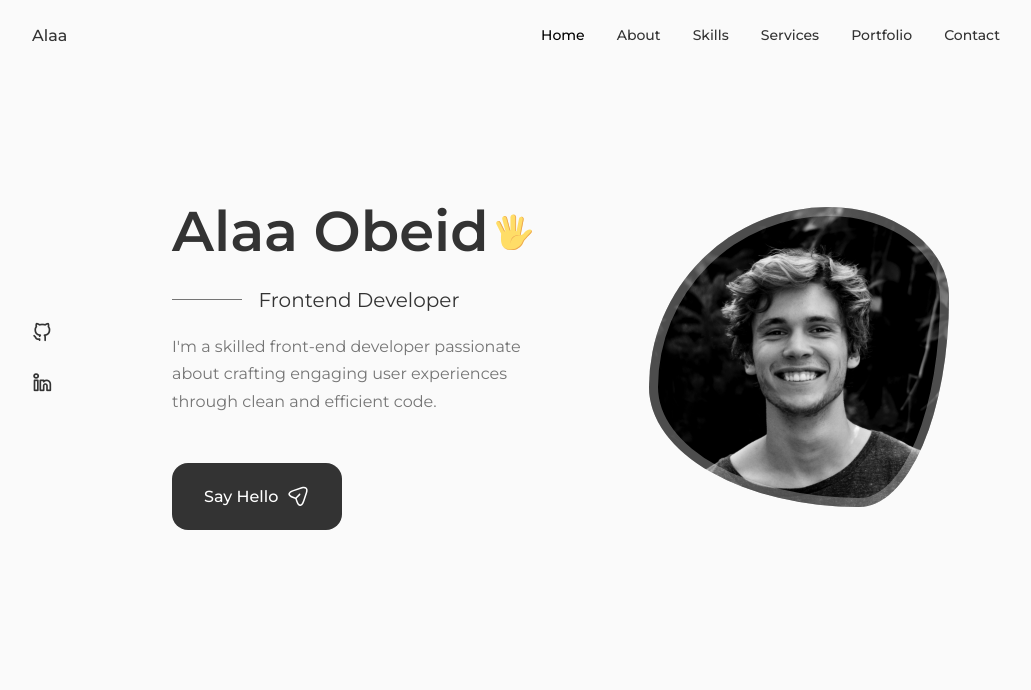
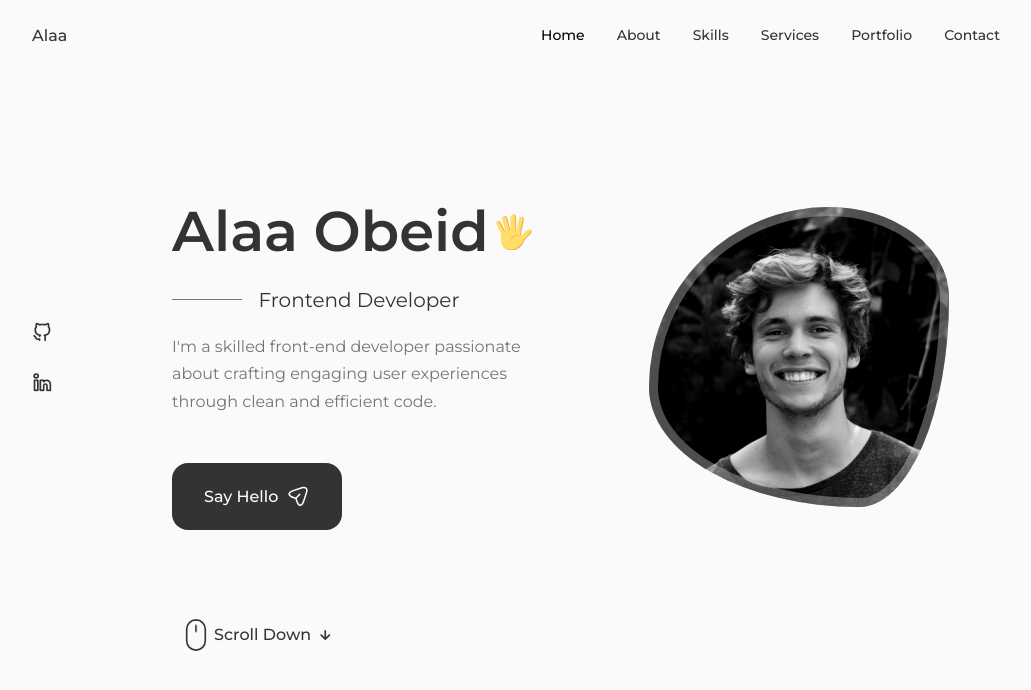
Before and after one commit to alaaobed88/portfolio-AlaaObeid, a React (Create React App) app: page / in a window 1280 px wide. Shown: the top 690 px of the page, without its empty margins (124-1155 px from the left). Built offline with nearby package versions, Linux system fonts and the light colour scheme.

Commit message:
finished home component with all required styling based on grid for layout, used various svgs, and completed responsive design on all screen sizes

```diff
--- a/src/components/Home/Data.js
+++ b/src/components/Home/Data.js
@@ -11,7 +11,7 @@
           viewBox="0 0 48 48"
           fill="none"
           xmlns="http://www.w3.org/2000/svg"
-          class="home-hand"
+          className="home-hand"
         >
           <path
             d="M25.4995 32.0305L31.3495 33.1555L36.1495 8.48051C36.4495 6.83051 35.3995 5.18051 33.8245 4.88051C32.1745 4.58051 30.5995 5.70551 30.2995 7.35551L25.4995 32.0305Z"
@@ -63,7 +63,7 @@
       <a href="#contact" className="button button-flex">
         Say Hello
         <svg
-          class="button-icon"
+          className="button-icon"
           xmlns="http://www.w3.org/2000/svg"
           width="24"
           height="24"
--- a/src/components/Home/Home.js
+++ b/src/components/Home/Home.js
@@ -1,6 +1,7 @@
 import "./home.css";
 import Social from "./Social";
 import Data from "./Data";
+import ScrollDown from "./ScrollDown";
 const Home = () => {
   return (
     <section className="home section" id="home">
@@ -10,6 +11,7 @@
           <div className="home-img"></div>
           <Data />
         </div>
+        <ScrollDown />
       </div>
     </section>
   );
--- /dev/null
+++ b/src/components/Home/ScrollDown.js
@@ -0,0 +1,49 @@
+import React from "react";
+
+const ScrollDown = () => {
+  return (
+    <div className="home-scroll">
+      <a href="#about" className="home-scroll-button button-flex">
+        <svg
+          width="32px"
+          height="32px"
+          className="home__scroll-mouse"
+          viewBox="0 0 247 390"
+          version="1.1"
+          xmlns="http://www.w3.org/2000/svg"
+          xmlnsXlink="http://www.w3.org/1999/xlink"
+          style={{
+            fillRule: "evenodd",
+            clipRule: "evenodd",
+            strokeLinecap: "round",
+            strokeLinejoin: "round",
+            strokeMiterlimit: "1.5",
+          }}
+        >
+          <path
+            className="wheel"
+            d="M123.359,79.775l0,72.843"
+            style={{
+              fill: "none",
+              stroke: "var(--title-color)",
+              strokeWidth: "20px",
+            }}
+          ></path>
+          <path
+            id="mouse"
+            d="M236.717,123.359c0,-62.565 -50.794,-113.359 -113.358,-113.359c-62.565,0 -113.359,50.794 -113.359,113.359l0,143.237c0,62.565 50.794,113.359 113.359,113.359c62.564,0 113.358,-50.794 113.358,-113.359l0,-143.237Z"
+            style={{
+              fill: "none",
+              stroke: "var(--title-color)",
+              strokeWidth: "20px",
+            }}
+          ></path>
+        </svg>
+        <span className="home-scroll-name">Scroll Down</span>
+        <i className="uil uil-arrow-down home-scroll-arrow"></i>
+      </a>
+    </div>
+  );
+};
+
+export default ScrollDown;
--- a/src/components/Home/home.css
+++ b/src/components/Home/home.css
@@ -1,3 +1,6 @@
+.home-container {
+  row-gap: 7rem;
+}
 .home-content {
   grid-template-columns: 116px repeat(2, 1fr);
   padding-top: 5.5rem;
@@ -80,3 +83,104 @@
     border-radius: 60% 40% 30% 70%/60% 30% 70% 40%;
   }
 }
+
+.home-scroll {
+  margin-left: 9.25rem;
+  margin-top: 4rem;
+}
+
+.wheel {
+  animation: scroll 2s ease infinite;
+}
+
+@keyframes scroll {
+  0% {
+    transform: translateY(0);
+  }
+  30% {
+    transform: translateY(3.75rem);
+  }
+}
+
+.home-scroll-name {
+  color: var(--title-color);
+  font-weight: var(--font-medium);
+  margin-right: 0.25rem;
+  margin-left: 2px;
+}
+
+.home-scroll-arrow {
+  font-size: 1.25rem;
+  color: var(--title-color);
+}
+
+/*BreakPoints*/
+@media screen and (max-width: 992px) {
+  .home-content {
+    grid-template-columns: 100px repeat(2, 1fr);
+    column-gap: 1.25rem;
+  }
+
+  .home-hand {
+    width: 26px;
+    height: 26px;
+  }
+
+  .home-subtitle {
+    padding-left: 3.75rem;
+    margin-bottom: 1rem;
+  }
+
+  .home-subtitle::before {
+    width: 42px;
+    top: 0.8rem;
+  }
+
+  .home-description {
+    max-width: initial;
+  }
+
+  .home-img {
+    width: 250px;
+    height: 250px;
+    box-shadow: inset 0 0 0 8px rgb(255 255 255 /30%);
+  }
+
+  .home-scroll {
+    margin-left: 7.5rem;
+  }
+}
+
+@media screen and (max-width: 768px) {
+  .home-content {
+    grid-template-columns: 0.5fr 3fr;
+    padding-top: 3.5rem;
+  }
+
+  .home-img {
+    order: initial;
+    justify-self: initial;
+    width: 200px;
+    height: 200px;
+    box-shadow: inset 0 0 0 6px rgb(255 255 255 /30%);
+  }
+
+  .home-data {
+    grid-column: 1/3;
+  }
+
+  .home-scroll {
+    display: none;
+  }
+}
+
+@media screen and (max-width: 350px) {
+  .home-img {
+    width: 180px;
+    height: 180px;
+  }
+  .home-hand {
+    width: 22px;
+    height: 22px;
+  }
+}
--- a/src/index.css
+++ b/src/index.css
@@ -156,9 +156,21 @@
     margin-left: 1.5rem;
     margin-right: 1.5rem;
   }
+
+  .button {
+    padding: 1rem 1.75rem;
+  }
+
+  .button-icon {
+    width: 22px;
+    height: 22px;
+  }
 }
 
 @media screen and (max-width: 768px) {
+  .section {
+    padding: 2rem 0 4rem;
+  }
 }
 
 @media screen and (max-width: 576px) {
@@ -169,4 +181,8 @@
     margin-left: 1rem;
     margin-right: 1rem;
   }
+
+  :root{
+    --big-font-size:2.25rem;
+  }
 }
--- a/src/index.js
+++ b/src/index.js
@@ -1,4 +1,4 @@
-import ReactDom from "react-dom";
+import ReactDom from "react-dom/client";
 import App from "./App";
 import "./index.css";
 import React from "react";
```
Also changed, not shown: src/assets/scroll.svg.
